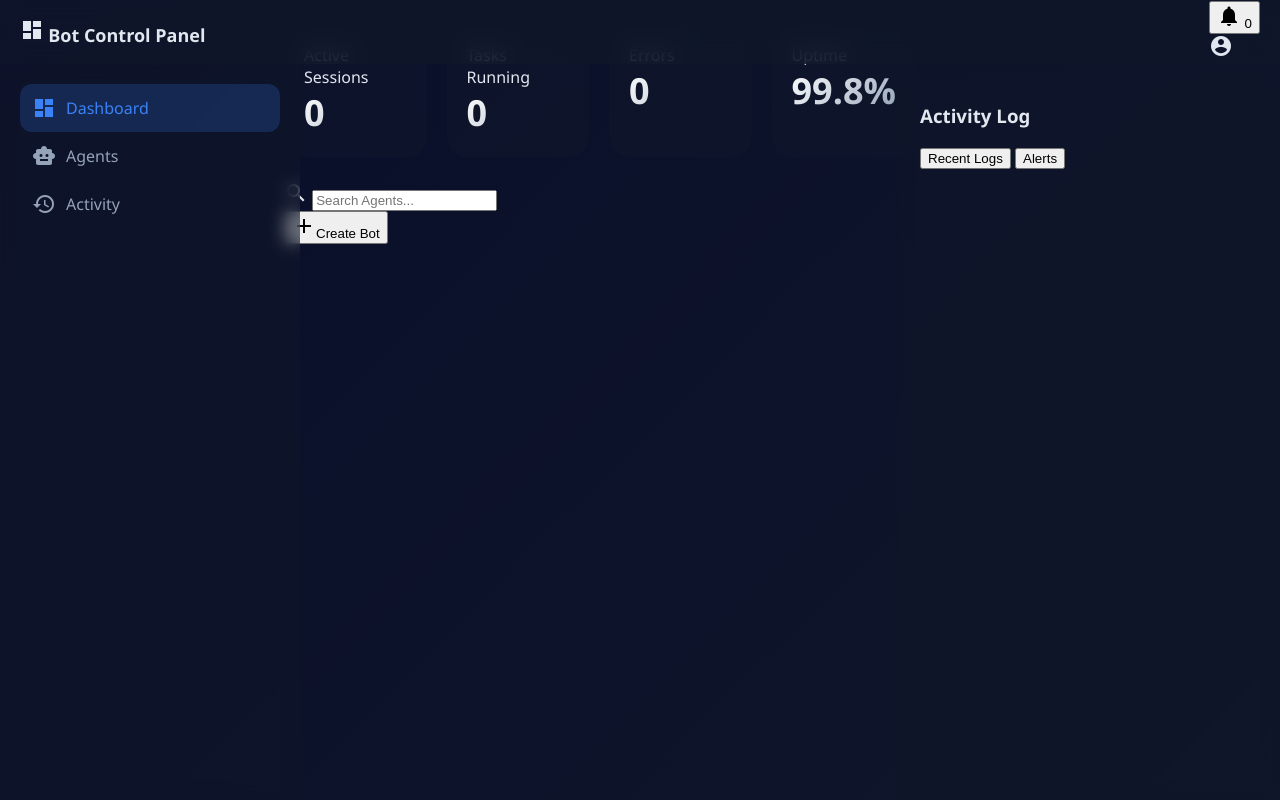
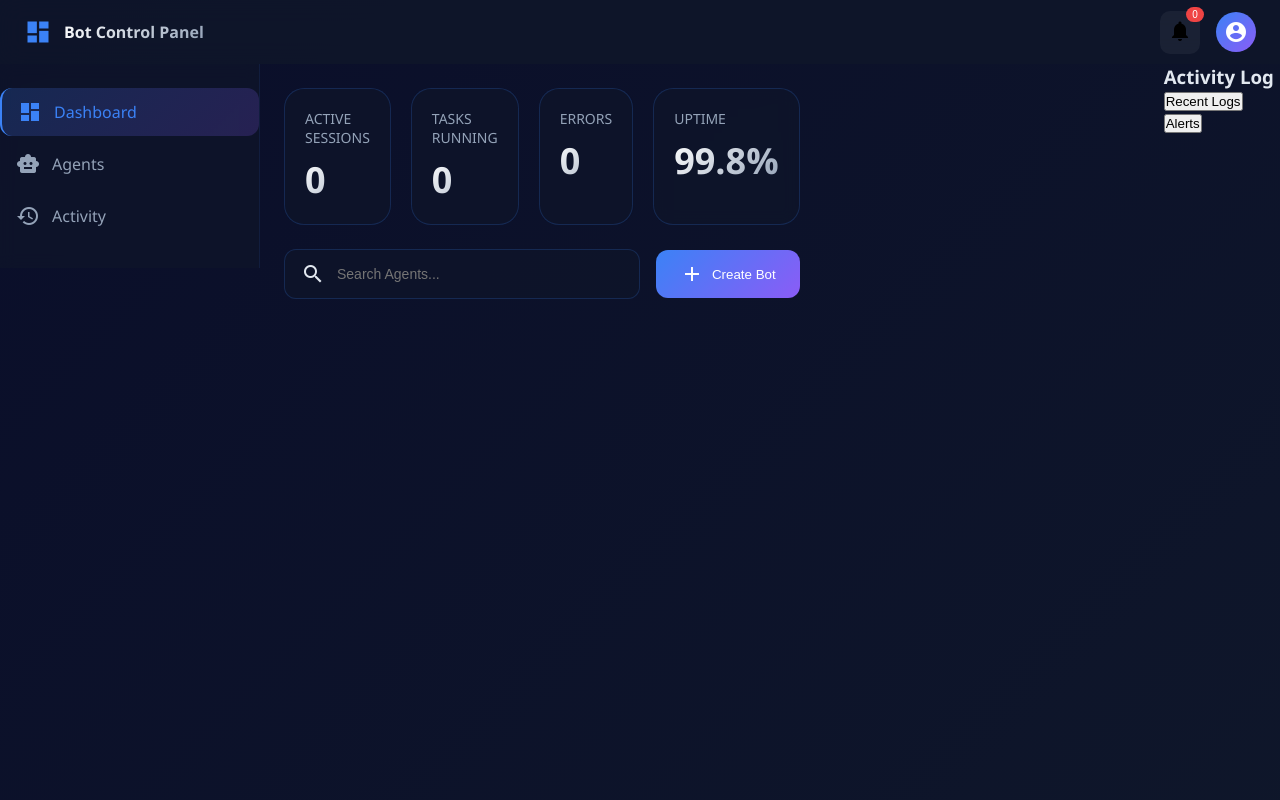
Before and after one commit to aztackter/XZX-API, a website: page frontend/index.html in a window 1280 px wide. Shown: the top 800 px of the page. Drawn offline with Linux system fonts and the light colour scheme.

Commit message:
Update styles.css

```diff
--- a/frontend/styles.css
+++ b/frontend/styles.css
@@ -1,65 +1,49 @@
-body {
-    margin: 0;
-    font-family: 'Segoe UI', sans-serif;
-    background: linear-gradient(135deg, #0a0e2a, #0f172a);
-    color: #e2e8f0;
-}
-
-.app-container { min-height: 100vh; }
+*{margin:0;padding:0;box-sizing:border-box;}
+body{font-family:'Segoe UI',sans-serif;background:linear-gradient(135deg,#0a0e2a,#0f172a);color:#e2e8f0;overflow-x:hidden;}
+.app-container{min-height:100vh;}
 
 /* Top Nav */
-.top-nav {
-    position: fixed;
-    top:0; left:0; right:0;
-    height: 64px;
-    background: rgba(15,23,42,0.8);
-    backdrop-filter: blur(12px);
-    display: flex;
-    justify-content: space-between;
-    align-items: center;
-    padding: 0 20px;
-    z-index: 100;
-}
-.nav-title { font-weight: 600; font-size: 18px; }
-.nav-icon, .profile-icon { cursor: pointer; }
+.top-nav{position:fixed;top:0;left:0;right:0;height:64px;background:rgba(15,23,42,0.8);backdrop-filter:blur(12px);display:flex;justify-content:space-between;align-items:center;padding:0 24px;z-index:100;}
+.nav-left{display:flex;align-items:center;gap:12px;}
+.nav-left .material-icons{font-size:28px;color:#3b82f6;}
+.nav-title{font-weight:600;background:linear-gradient(135deg,#fff,#94a3b8);-webkit-background-clip:text;-webkit-text-fill-color:transparent;}
+.nav-right{display:flex;align-items:center;gap:16px;}
+.nav-icon{background:rgba(255,255,255,0.05);border:none;border-radius:10px;padding:8px;position:relative;cursor:pointer;transition:all 0.2s;}
+.nav-icon:hover{background:rgba(59,130,246,0.2);}
+.badge{position:absolute;top:-4px;right:-4px;background:#ef4444;color:white;font-size:10px;border-radius:10px;padding:2px 6px;min-width:18px;}
+.profile-icon{width:40px;height:40px;background:linear-gradient(135deg,#3b82f6,#8b5cf6);border-radius:50%;display:flex;align-items:center;justify-content:center;cursor:pointer;}
+.profile-icon .material-icons{color:white;font-size:24px;}
 
-/* Sidebar */
-.sidebar {
-    width: 260px;
-    position: fixed;
-    top: 64px;
-    left: 0;
-    bottom: 0;
-    background: rgba(15,23,42,0.6);
-    backdrop-filter: blur(8px);
-    padding: 20px;
-}
-.nav-item { display: flex; align-items: center; padding: 12px; gap: 10px; border-radius: 12px; color: #94a3b8; text-decoration: none; }
-.nav-item.active { background: rgba(59,130,246,0.2); color: #3b82f6; }
+/* Layout */
+.main-layout{display:flex;margin-top:64px;min-height:calc(100vh-64px);}
+.sidebar{width:260px;background:rgba(15,23,42,0.6);backdrop-filter:blur(8px);border-right:1px solid rgba(59,130,246,0.1);padding:24px 0;position:fixed;height:calc(100vh-64px);display:flex;flex-direction:column;}
+.nav-item{display:flex;align-items:center;gap:12px;padding:12px 16px;border-radius:12px;color:#94a3b8;text-decoration:none;transition:all 0.2s;margin-bottom:4px;}
+.nav-item:hover{background:rgba(59,130,246,0.1);color:#e2e8f0;}
+.nav-item.active{background:linear-gradient(135deg,rgba(59,130,246,0.2),rgba(139,92,246,0.2));color:#3b82f6;border-left:2px solid #3b82f6;}
+.main-content{flex:1;margin-left:260px;margin-right:340px;padding:24px;}
 
-/* Main content */
-.main-content { margin-left: 260px; margin-right: 340px; padding: 24px; }
-.stats-grid { display: grid; grid-template-columns: repeat(4,1fr); gap: 20px; margin-bottom: 24px; }
-.stat-card { background: rgba(15,23,42,0.6); border-radius: 20px; padding: 20px; }
-.stat-value { font-size: 36px; font-weight: 700; background: linear-gradient(135deg,#fff,#94a3b8); -webkit-background-clip: text; -webkit-text-fill-color: transparent; }
+/* Stats */
+.stats-grid{display:grid;grid-template-columns:repeat(4,1fr);gap:20px;margin-bottom:24px;}
+.stat-card{background:rgba(15,23,42,0.6);backdrop-filter:blur(8px);border:1px solid rgba(59,130,246,0.2);border-radius:20px;padding:20px;transition:all 0.3s;}
+.stat-card:hover{border-color:rgba(59,130,246,0.5);transform:translateY(-2px);}
+.stat-header{font-size:14px;color:#94a3b8;margin-bottom:8px;text-transform:uppercase;}
+.stat-value{font-size:36px;font-weight:700;background:linear-gradient(135deg,#fff,#94a3b8);-webkit-background-clip:text;-webkit-text-fill-color:transparent;}
 
-/* Agents grid */
-.agents-grid { display: grid; grid-template-columns: repeat(auto-fill, minmax(280px,1fr)); gap: 20px; }
-.agent-card { background: rgba(15,23,42,0.6); border-radius:16px; padding:16px; cursor:pointer; }
+/* Controls */
+.controls-bar{display:flex;justify-content:space-between;align-items:center;margin-bottom:24px;gap:16px;}
+.search-container{flex:1;background:rgba(15,23,42,0.6);border:1px solid rgba(59,130,246,0.2);border-radius:12px;padding:12px 16px;display:flex;align-items:center;gap:12px;}
+.search-container input{background:transparent;border:none;color:#e2e8f0;outline:none;flex:1;font-size:14px;}
+.manage-btn{background:linear-gradient(135deg,#3b82f6,#8b5cf6);border:none;border-radius:12px;padding:12px 24px;color:white;cursor:pointer;transition:all 0.2s;display:flex;align-items:center;gap:8px;}
+.manage-btn:hover{transform:translateY(-2px);box-shadow:0 4px 20px rgba(59,130,246,0.4);}
 
-/* Activity panel */
-.activity-panel {
-    width: 340px;
-    position: fixed;
-    top:64px;
-    right:0;
-    bottom:0;
-    background: rgba(15,23,42,0.6);
-    backdrop-filter: blur(8px);
-    overflow-y: auto;
-    padding:20px;
-}
-
-/* Modal */
-.modal { display:none; position: fixed; inset:0; background: rgba(0,0,0,0.8); backdrop-filter: blur(8px); justify-content:center; align-items:center; }
-.modal-content { background: rgba(15,23,42,0.95); border-radius:20px; padding:24px; width:90%; max-width:500px; }
+/* Agents Grid */
+.agents-grid{display:grid;grid-template-columns:repeat(auto-fill,minmax(280px,1fr));gap:20px;}
+.agent-card{background:rgba(15,23,42,0.6);backdrop-filter:blur(8px);border:1px solid rgba(59,130,246,0.2);border-radius:16px;padding:20px;transition:all 0.3s;cursor:pointer;}
+.agent-card:hover{border-color:rgba(59,130,246,0.5);transform:translateY(-4px);}
+.agent-header{display:flex;justify-content:space-between;align-items:center;margin-bottom:12px;}
+.agent-name{font-weight:600;color:#e2e8f0;}
+.status-badge{padding:4px 10px;border-radius:20px;font-size:12px;font-weight:500;}
+.status-badge.online{background:rgba(16,185,129,0.2);color:#10b981;border:1px solid rgba(16,185,129,0.3);}
+.status-badge.idle{background:rgba(245,158,11,0.2);color:#f59e0b;border:1px solid rgba(245,158,11,0.3);}
+.status-badge.error{background:rgba(239,68,68,0.2);color:#ef4444;border:1px solid rgba(239,68,68,0.3);}
+.agent-details p{margin:8px 0;font-size:13px;color:#94a3b8;}
```
